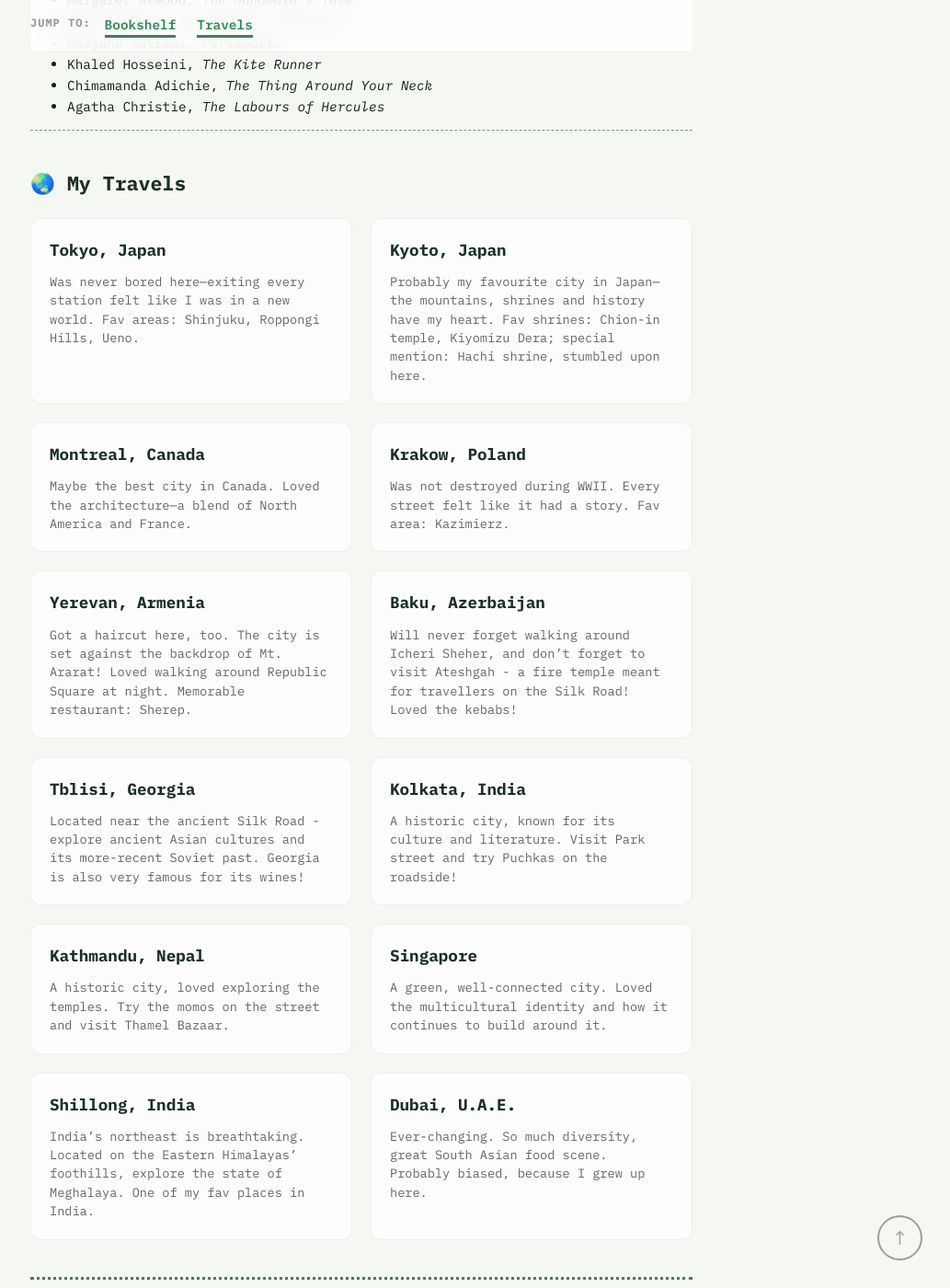
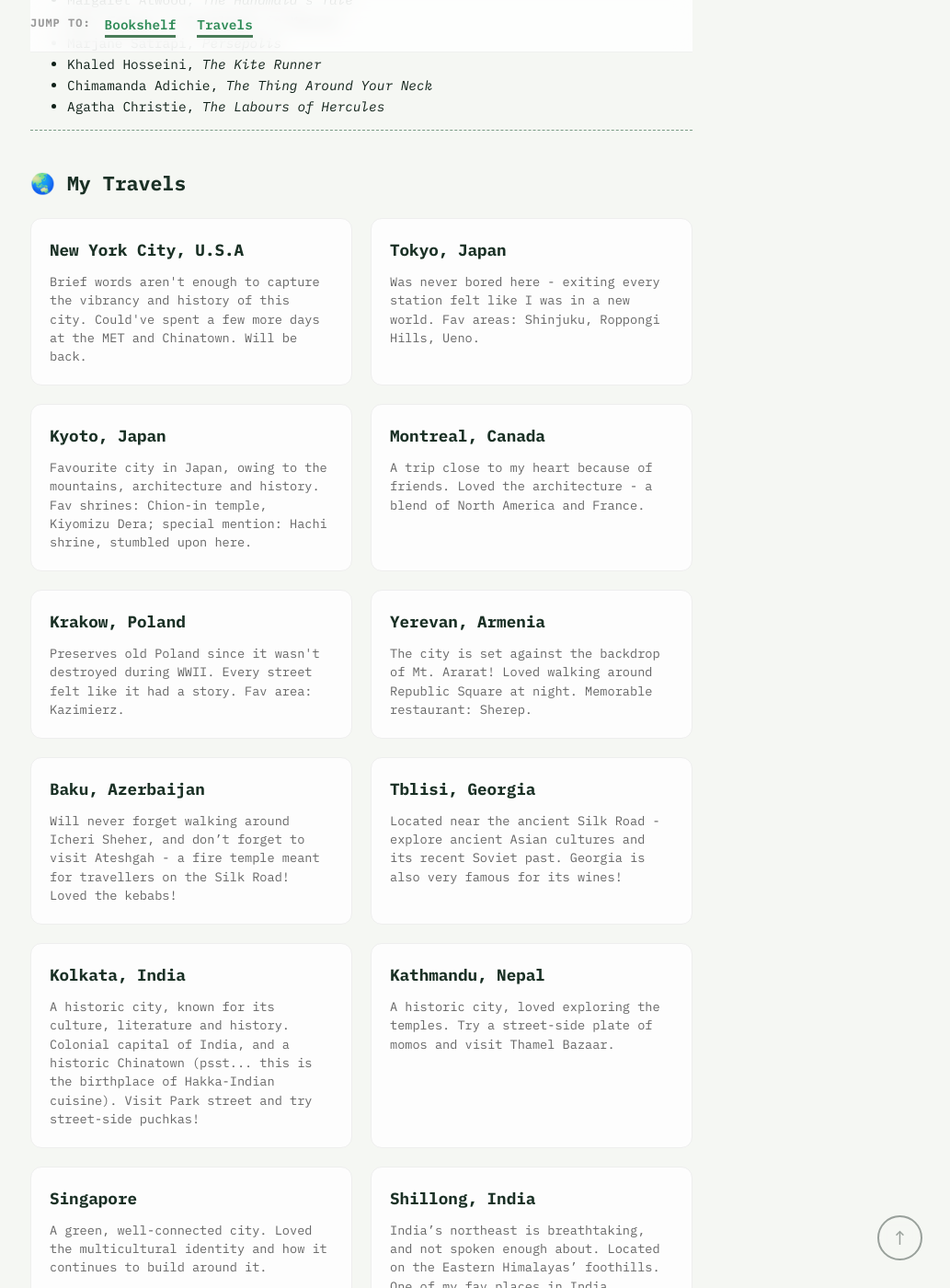
Before and after one commit to koenamk/koenamj, a Jekyll site: the page built from play.md, in a window 1280 px wide and 1400 px high, scrolled down 1445 px. Shown: the whole window at 92% size, without its empty margins (247-1280 px from the left). Built offline with Jekyll 4.4.1, drawn with Linux system fonts in a browser that asks for light colours; some of the changed text lies outside the part shown.

Commit message:
travel-updates

```diff
--- a/play.md
+++ b/play.md
@@ -153,33 +153,40 @@ them in the order I've read them in.
 
 <div class="travel-grid">
   <a href="#" class="travel-card">
+    <h3>New York City, U.S.A</h3>
+    <p>Brief words aren't enough to capture the vibrancy and history of this city.
+    Could've spent a few more days at the MET and Chinatown. Will be back.</p>
+  </a>
+
+  <a href="#" class="travel-card">
     <h3>Tokyo, Japan</h3>
-    <p>Was never bored here—exiting every station felt like I was in a new world.
+    <p>Was never bored here - exiting every station felt like I was in a new world.
     Fav areas: Shinjuku, Roppongi Hills, Ueno.</p>
   </a>
 
   <a href="#" class="travel-card">
     <h3>Kyoto, Japan</h3>
-    <p>Probably my favourite city in Japan—the mountains, shrines and history have my heart.
+    <p>Favourite city in Japan, owing to the mountains, architecture and history.
     Fav shrines: Chion-in temple, Kiyomizu Dera; special mention:
     Hachi shrine, stumbled upon here.</p>
   </a>
 
   <a href="#" class="travel-card">
     <h3>Montreal, Canada</h3>
-    <p>Maybe the best city in Canada. Loved the architecture—a blend of
-    North America and France.</p>
+    <p>A trip close to my heart because of friends.
+    Loved the architecture - a blend of North America and France.</p>
   </a>
 
   <a href="#" class="travel-card">
     <h3>Krakow, Poland</h3>
-    <p>Was not destroyed during WWII. Every street felt like it had a story.
+    <p>Preserves old Poland since it wasn't destroyed during WWII.
+    Every street felt like it had a story.
     Fav area: Kazimierz.</p>
   </a>
 
   <a href="#" class="travel-card">
     <h3>Yerevan, Armenia</h3>
-    <p>Got a haircut here, too. The city is set against the backdrop of Mt. Ararat!
+    <p>The city is set against the backdrop of Mt. Ararat!
     Loved walking around Republic Square at night. Memorable restaurant: Sherep.</p>
   </a>
 
@@ -192,20 +199,22 @@ them in the order I've read them in.
   <a href="#" class="travel-card">
     <h3>Tblisi, Georgia</h3>
     <p>Located near the ancient Silk Road - explore ancient Asian cultures and
-    its more-recent Soviet past.
+    its recent Soviet past.
     Georgia is also very famous for its wines!</p>
   </a>
 
   <a href="#" class="travel-card">
     <h3>Kolkata, India</h3>
-    <p>A historic city, known for its culture and literature. Visit Park street
-    and try Puchkas on the roadside!</p>
+    <p>A historic city, known for its culture, literature and history. Colonial capital
+    of India, and a historic Chinatown (psst... this is the birthplace of
+    Hakka-Indian cuisine). Visit Park street
+    and try street-side puchkas!</p>
   </a>
 
   <a href="#" class="travel-card">
     <h3>Kathmandu, Nepal</h3>
     <p>A historic city, loved exploring the temples.
-    Try the momos on the street and visit Thamel Bazaar.</p>
+    Try a street-side plate of momos and visit Thamel Bazaar.</p>
   </a>
 
   <a href="#" class="travel-card">
@@ -216,14 +225,16 @@ them in the order I've read them in.
 
   <a href="#" class="travel-card">
     <h3>Shillong, India</h3>
-    <p>India’s northeast is breathtaking. Located on the Eastern Himalayas’ foothills,
-    explore the state of Meghalaya. One of my fav places in India.</p>
+    <p>India’s northeast is breathtaking, and not spoken enough
+    about. Located on the Eastern Himalayas’ foothills.
+    One of my fav places in India.</p>
   </a>
 
   <a href="#" class="travel-card">
     <h3>Dubai, U.A.E.</h3>
-    <p>Ever-changing. So much diversity, great South Asian food scene.
-    Probably biased, because I grew up here.</p>
+    <p>Visit old Dubai (the souks and old sites), and try a shawarma (though not local).
+    Rich history which is closely tied to
+    the Indian subcontinent, and a unique window to the Middle East.</p>
   </a>
 </div>
 
```
